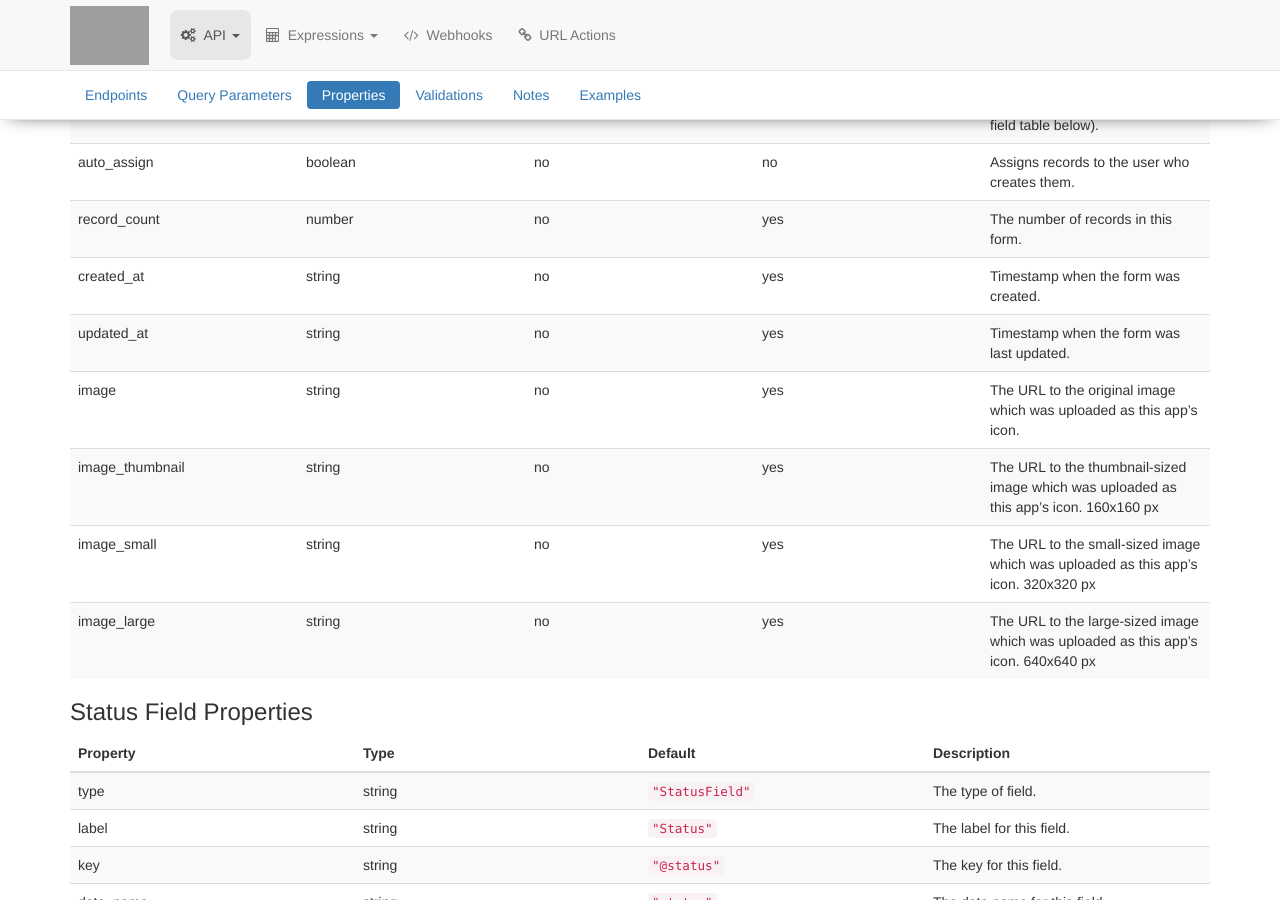
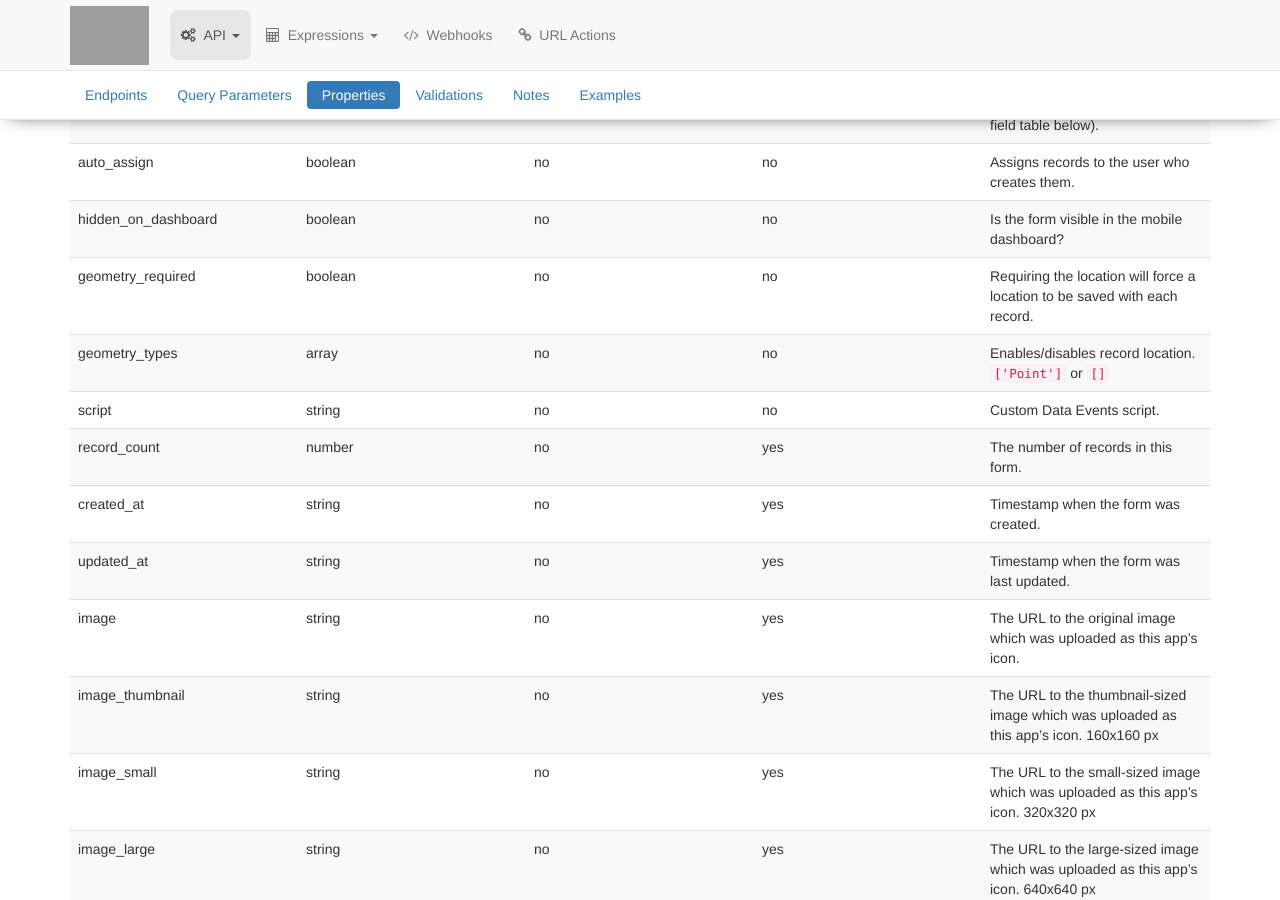
Before and after one commit to rylincoln/developer.fulcrumapp.com, a Jekyll site: the page built from _endpoints/forms.md, in a window 1280 px wide and 900 px high, scrolled down 1192 px. Built offline with Jekyll 4.4.1, drawn with Linux system fonts in a browser that asks for light colours; nearby versions of some CDN libraries; grey boxes are pictures that could not be loaded.

Commit message:
Document additional form properties

```diff
--- a/_endpoints/forms.md
+++ b/_endpoints/forms.md
@@ -51,6 +51,10 @@ The Forms API gives you access to your form fields, or app schema.
 | title_field_keys | array | no | no | Array of strings, where the strings are keys for fields in the elements attribute. |
 | status_field | object | no | no | Status field object (see status field table below). |
 | auto_assign | boolean | no | no | Assigns records to the user who creates them. |
+| hidden_on_dashboard | boolean | no | no | Is the form visible in the mobile dashboard? |
+| geometry_required | boolean | no | no | Requiring the location will force a location to be saved with each record. |
+| geometry_types | array | no | no | Enables/disables record location. `['Point']` or `[]` |
+| script | string | no | no | Custom Data Events script. |
 | record_count | number | no | yes | The number of records in this form. |
 | created_at | string | no | yes | Timestamp when the form was created. |
 | updated_at | string | no | yes | Timestamp when the form was last updated. |
```
